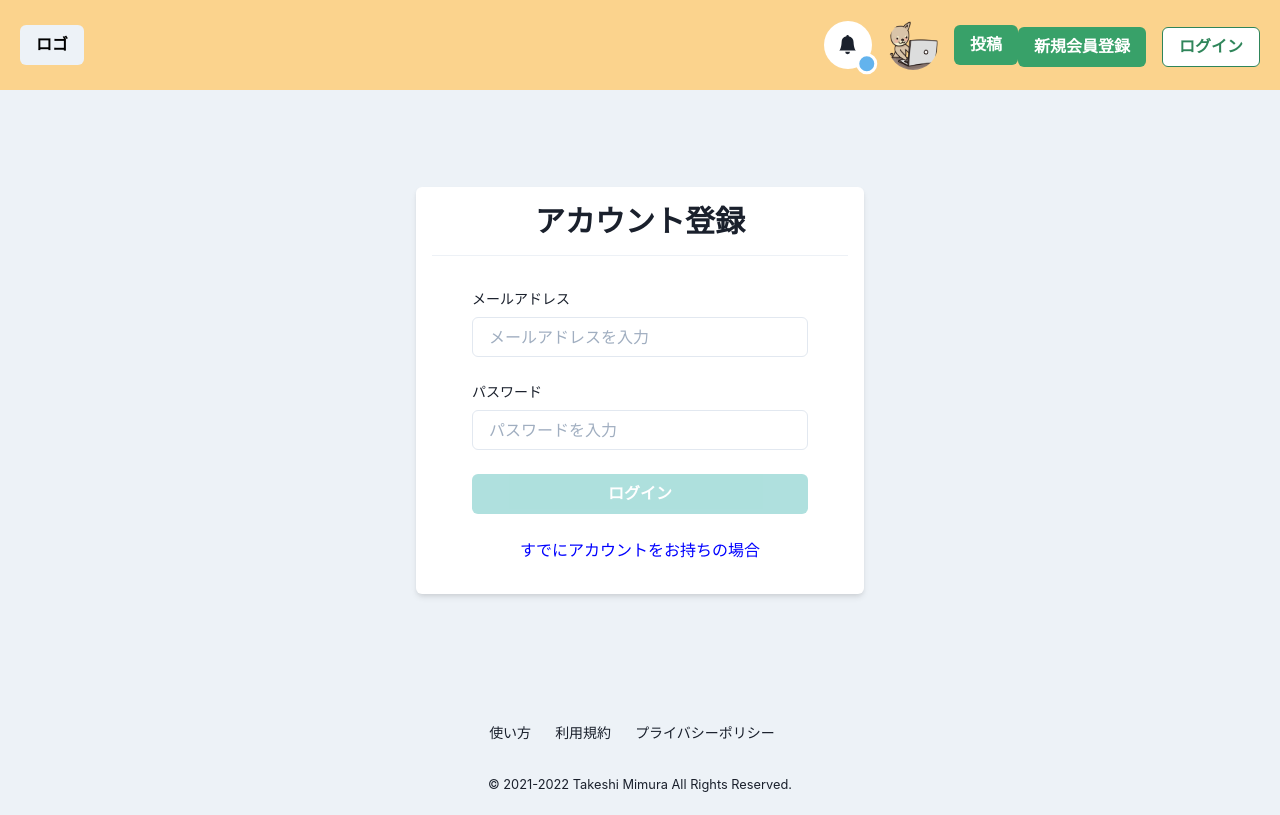
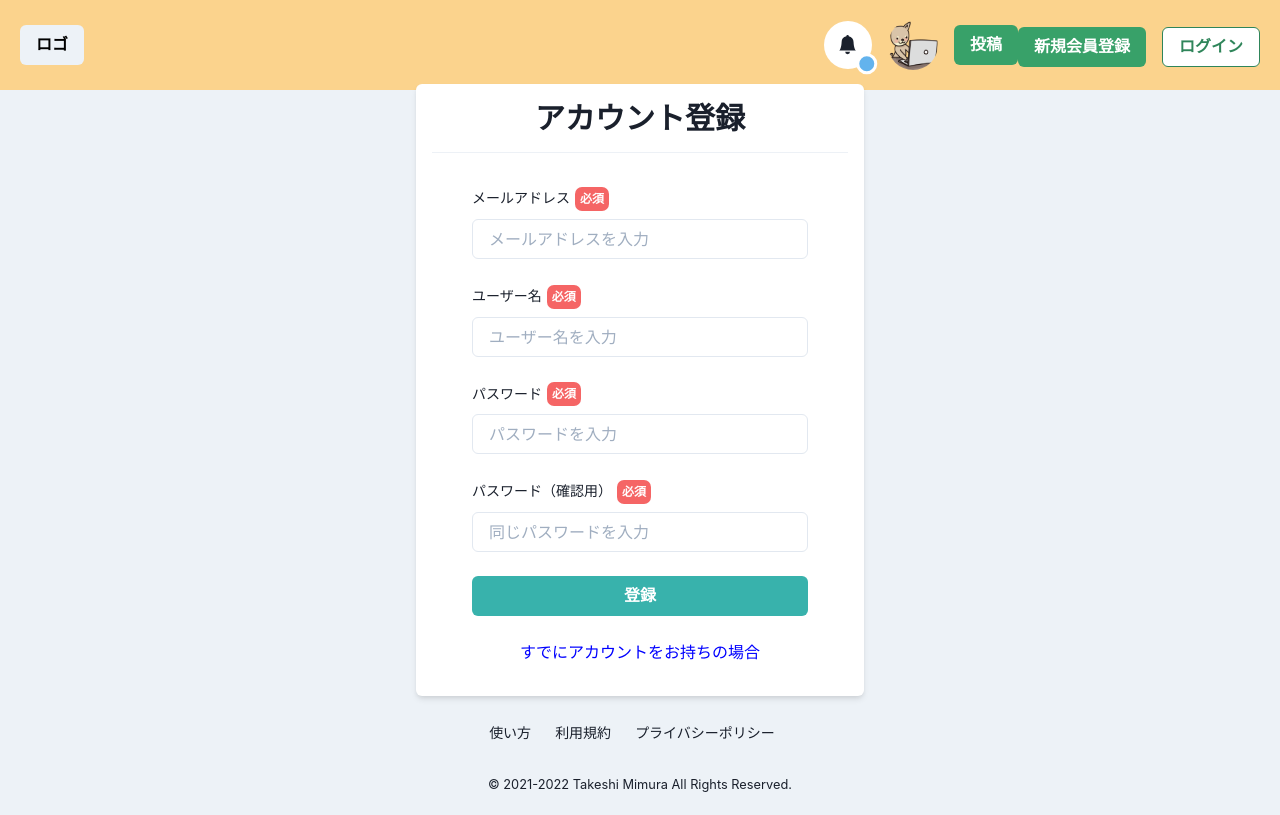
Before and after one commit to Mimu-salon/wonder-clothes, a Next.js app: page /signup in a window 1280 px wide. Built offline with nearby package versions, Linux system fonts and the light colour scheme; no server answers.

Commit message:
✨Create signup form using react hook form and yup

```diff
--- a/package.json
+++ b/package.json
@@ -19,6 +19,7 @@
     "@chakra-ui/react": "^1.7.2",
     "@emotion/react": "^11",
     "@emotion/styled": "^11",
+    "@hookform/resolvers": "^2.8.8",
     "cross-fetch": "^3.1.5",
     "firebase": "8.10.0",
     "firebase-tools": "^10.2.2",
@@ -27,7 +28,9 @@
     "next": "12.0.5",
     "react": "17.0.2",
     "react-dom": "17.0.2",
-    "universal-cookie": "^4.0.4"
+    "react-hook-form": "^7.27.1",
+    "universal-cookie": "^4.0.4",
+    "yup": "^0.32.11"
   },
   "devDependencies": {
     "@types/node": "16.11.11",
--- /dev/null
+++ b/src/components/atomic/molecules/InputForm.tsx
@@ -0,0 +1,39 @@
+import { Badge, FormControl, FormLabel, Input, Text } from '@chakra-ui/react';
+import type { VFC } from 'react';
+import { memo } from 'react';
+
+type Props = {
+  label: string;
+  placeholder: string;
+  name: string;
+  type: string;
+  isRequired: boolean;
+  errorMessage?: string;
+  //TODO:any回避
+  // eslint-disable-next-line @typescript-eslint/no-explicit-any
+  registers?: any;
+};
+
+export const InputForm: VFC<Props> = memo((props) => {
+  const { label, placeholder, name, type, isRequired, errorMessage, registers } = props;
+  return (
+    <FormControl id={name}>
+      <FormLabel>
+        {label && (
+          <Text display="inline" mb={2} fontSize="sm">
+            {label}
+          </Text>
+        )}
+        {isRequired && (
+          <Badge bg="red.400" color="white" py="3px" px="5px" borderRadius="7px" ml="5px">
+            必須
+          </Badge>
+        )}
+        <Text color="red.500" fontSize="14px">
+          {errorMessage}
+        </Text>
+      </FormLabel>
+      <Input autoComplete={type} type={type} placeholder={placeholder} {...registers} />
+    </FormControl>
+  );
+});
--- a/src/pages/signup.tsx
+++ b/src/pages/signup.tsx
@@ -1,13 +1,59 @@
-import { Box, Center, Divider, Flex, Heading, Input, Stack, Text } from '@chakra-ui/react';
+import { Box, Center, Divider, Flex, Heading, Stack } from '@chakra-ui/react';
+import { yupResolver } from '@hookform/resolvers/yup';
 import type { NextPage } from 'next';
 import Link from 'next/link';
+import { useForm } from 'react-hook-form';
+import * as yup from 'yup';
 
 import { PrimaryButton } from '../components/atomic/atoms/PrimaryButton';
+import { InputForm } from '../components/atomic/molecules/InputForm';
 import { Layout } from '../components/atomic/template/Layout';
-import { useFirebaseAuth } from '../components/hooks/useFirebaseAuth';
+import { useMessage } from '../components/hooks/useMessage';
+import { auth } from '../firebase/firebaseConfig';
+
+const REQUIRE_MSG = '必須入力項目です';
+const VIOLATION_EMAIL = '正しい形式で入力してください';
+const VIOLATION_NAME_COUNT = 'ユーザー名は16文字以下で入力してください';
+const VIOLATION_PASSWORD_COUNT = 'パスワードは6文字以上16文字以下で入力してください';
+const VIOLATION_PASSWORD_CONFIRM = '入力したパスワードが一致しません';
+
+const SignupSchema = yup.object().shape({
+  email: yup.string().required(REQUIRE_MSG).email(VIOLATION_EMAIL),
+  username: yup.string().required(REQUIRE_MSG).max(16, VIOLATION_NAME_COUNT),
+  password: yup.string().required(REQUIRE_MSG).min(6, VIOLATION_PASSWORD_COUNT).max(16, VIOLATION_PASSWORD_COUNT),
+  password_confirm: yup
+    .string()
+    .required(REQUIRE_MSG)
+    .oneOf([yup.ref('password'), null], VIOLATION_PASSWORD_CONFIRM),
+});
 
 const SignUp: NextPage = () => {
-  const { email, password, emailChange, passwordChange, authUser } = useFirebaseAuth();
+  const { showMessage } = useMessage();
+  const {
+    register,
+    handleSubmit,
+    formState: { errors },
+  } = useForm({
+    resolver: yupResolver(SignupSchema),
+  });
+
+  // eslint-disable-next-line @typescript-eslint/no-explicit-any
+  const onSubmit = (data: any) => {
+    auth.createUserWithEmailAndPassword(data.email, data.password).catch((error) => {
+      console.error(error.code, error.massage);
+      if (error.code === 'auth/email-already-in-use') {
+        showMessage({
+          title: '入力したメールアドレスは既に登録済みです',
+          status: 'error',
+        });
+      } else {
+        showMessage({
+          title: 'エラーが発生しました',
+          status: 'error',
+        });
+      }
+    });
+  };
 
   return (
     <Layout title="アカウント登録 | わんだーくろーす">
@@ -17,23 +63,45 @@ const SignUp: NextPage = () => {
             アカウント登録
           </Heading>
           <Divider my={4} />
-          <form onSubmit={authUser}>
+          <form onSubmit={handleSubmit(onSubmit)} noValidate>
             <Stack spacing={6} py={4} px={10}>
-              <Box>
-                <Text mb={2} fontSize="sm">
-                  メールアドレス
-                </Text>
-                <Input placeholder="メールアドレスを入力" type="email" value={email} onChange={emailChange} />
-              </Box>
-              <Box>
-                <Text mb={2} fontSize="sm">
-                  パスワード
-                </Text>
-                <Input placeholder="パスワードを入力" type="password" value={password} onChange={passwordChange} />
-              </Box>
-              <PrimaryButton disabled={!email || !password} type="submit">
-                ログイン
-              </PrimaryButton>
+              <InputForm
+                label="メールアドレス"
+                placeholder="メールアドレスを入力"
+                name="email"
+                type="email"
+                isRequired={true}
+                registers={register('email')}
+                errorMessage={errors.email?.message}
+              />
+              <InputForm
+                label="ユーザー名"
+                placeholder="ユーザー名を入力"
+                name="username"
+                type="text"
+                isRequired={true}
+                registers={register('username')}
+                errorMessage={errors.username?.message}
+              />
+              <InputForm
+                label="パスワード"
+                placeholder="パスワードを入力"
+                name="password"
+                type="password"
+                isRequired={true}
+                registers={register('password')}
+                errorMessage={errors.password?.message}
+              />
+              <InputForm
+                label="パスワード（確認用）"
+                placeholder="同じパスワードを入力"
+                name="password_confirm"
+                type="password"
+                isRequired={true}
+                registers={register('password_confirm')}
+                errorMessage={errors.password_confirm?.message}
+              />
+              <PrimaryButton type="submit">登録</PrimaryButton>
               <Center color="blue">
                 <Link href="/signin" passHref>
                   <a href="replace">すでにアカウントをお持ちの場合</a>
```
Also changed, not shown: 1 other file (tests, documents, lock files or other folders).
